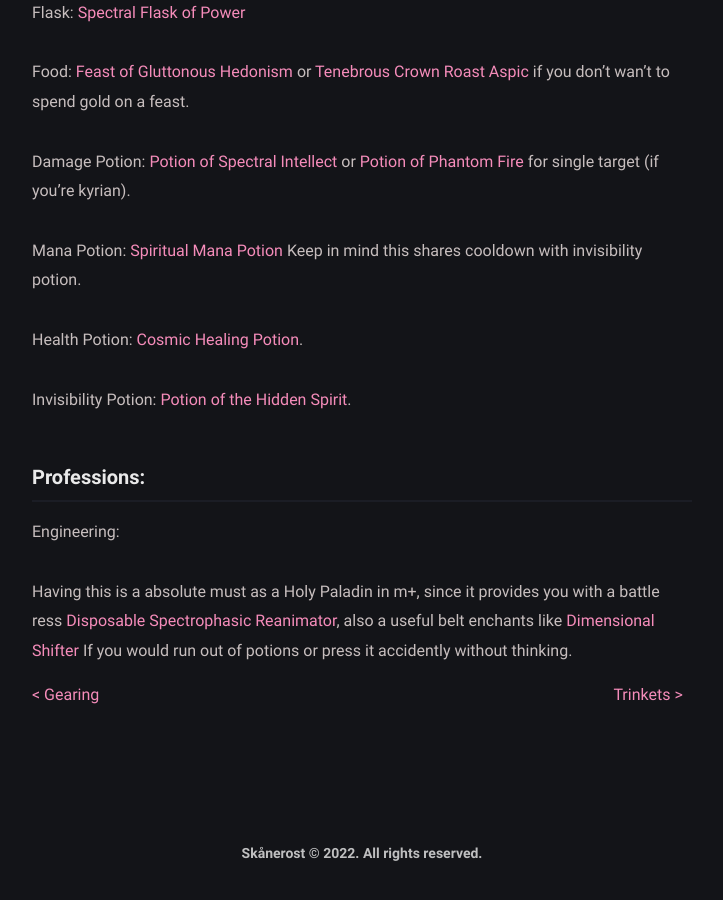
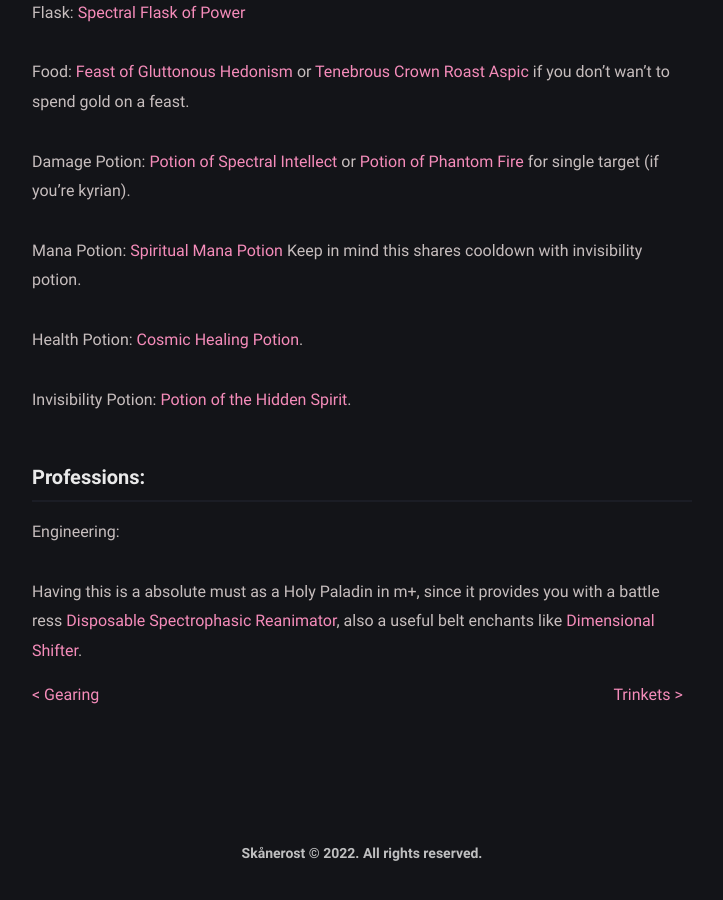
Before and after one commit to BetterThanWowhead/BetterThanWowhead.github.io, a Jekyll site: the page built from pages/M+/talents.md, in a window 1280 px wide and 900 px high, scrolled down 3233 px. Shown: the whole window, without its empty margins (278-1001 px from the left). Built offline with Jekyll 4.4.1, drawn with Linux system fonts in a browser that asks for light colours; a script that is not in the unit is left out.

Commit message:
Update talents.md

```diff
--- a/pages/M+/talents.md
+++ b/pages/M+/talents.md
@@ -204,7 +204,7 @@
 
 Engineering:
 
-Having this is a absolute must as a Holy Paladin in m+, since it provides you with a battle ress [Disposable Spectrophasic Reanimator](https://www.wowhead.com/item=184308/disposable-spectrophasic-reanimator), also a useful belt enchants like [Dimensional Shifter](https://www.wowhead.com/spell=310495/dimensional-shifter) If you would run out of potions or press it accidently without thinking.
+Having this is a absolute must as a Holy Paladin in m+, since it provides you with a battle ress [Disposable Spectrophasic Reanimator](https://www.wowhead.com/item=184308/disposable-spectrophasic-reanimator), also a useful belt enchants like [Dimensional Shifter](https://www.wowhead.com/spell=310495/dimensional-shifter).
 
 <div>
 <div style="text-align:left;display: inline-block;width: 49%;">
```
